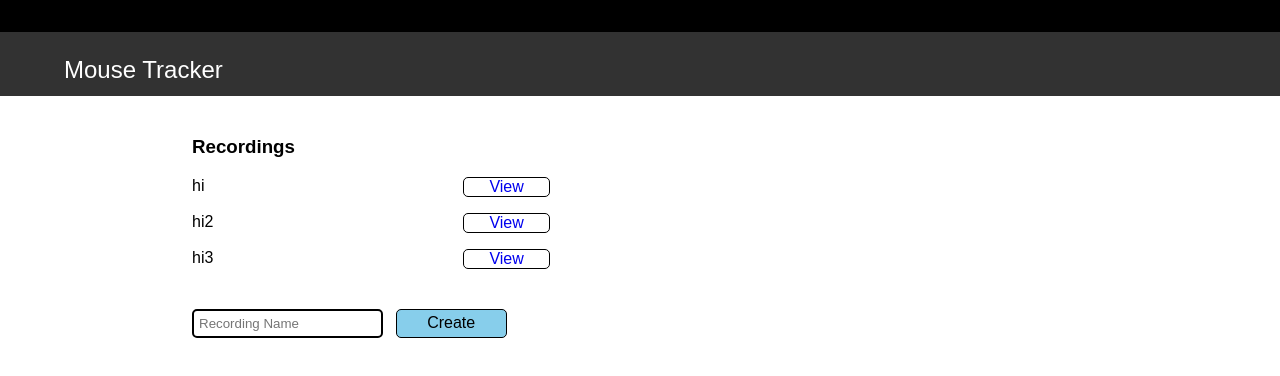
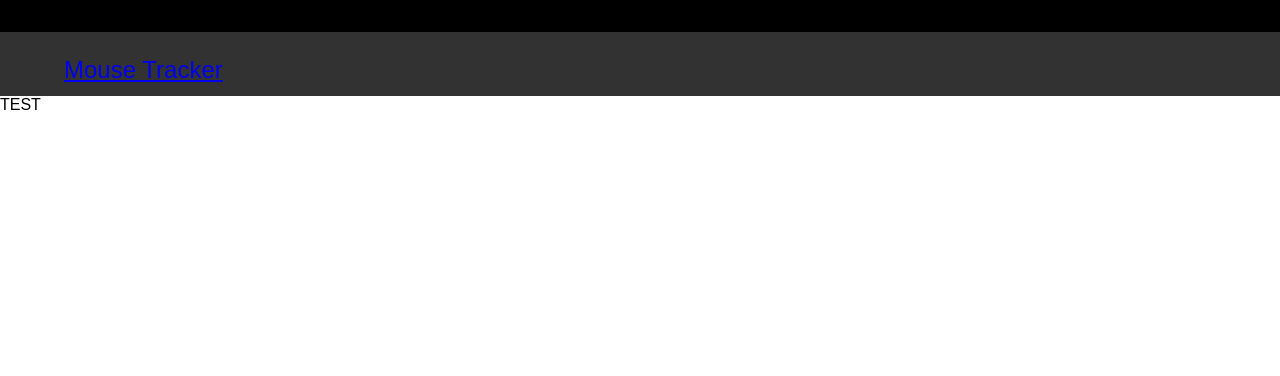
Before and after one commit to uprightlabs/frontend-test, a React (Create React App) app in the folder client/mouse-recorder/: page /recordings/1 in a window 1280 px wide. Shown: the top 376 px of the page. Built offline with nearby package versions, Linux system fonts and the light colour scheme.

Commit message:
Added recording routes

```diff
--- a/client/mouse-recorder/src/App.css
+++ b/client/mouse-recorder/src/App.css
@@ -30,7 +30,7 @@
   /* background: blue; */
 }
 
-button:hover {
+.viewRecording:hover {
   background: green;
 }
 
--- a/client/mouse-recorder/src/App.js
+++ b/client/mouse-recorder/src/App.js
@@ -1,45 +1,23 @@
 import React, { Component } from 'react';
 import './App.css';
 import { Link } from 'react-router-dom';
+import { Route } from 'react-router-dom';
+import Home from './components/homePage/Home';
+import Recording from './components/recordingPage/Recording';
 
 class App extends Component {
-  constructor(){
-    super();
-    this.state = {
-      recordings: ["hi", "hi2", "hi3"],
-      recordingName: "",
-    }
-  }
-
-  submitRecording = () => {
-    this.setState({ recordingName: "" })
-
-    // Add functionality to send to Database
-
-  }
-
   render() {
     return (
       <div className="App">
-        <div className="navigationBar">Mouse Tracker</div>
-
-        <div className="content">
-          <h3 className="header">Recordings</h3>
-          <div className="recordingContainer">{this.state.recordings.map(recording => <div className="individualRecord"><div>{recording}</div><Link className="viewRecording" to="/recordings/:id">View</Link></div>)}</div>
+      <div className="navigationBar">
+          <Link to="/">Mouse Tracker</Link>
+          <Route path="/" />
         </div>
 
-        <div className="inputBar">
-          <input
-          className="input"
-          type="text"
-          placeholder="Recording Name"
-          name="recordingName"
-          value={this.state.recordingName}
-          onChange={e => this.setState({ [e.target.name]: e.target.value})} >
-          </input>
-          <div className="create" onClick={() => this.submitRecording()}>Create</div>
 
-        </div>
+        <Route exact path="/" component={Home} />
+        <Route path="/recordings/:id" component={Recording} />
+
       </div>
     );
   }
--- /dev/null
+++ b/client/mouse-recorder/src/components/homePage/Home.js
@@ -0,0 +1,55 @@
+import React, { Component } from "react";
+import { Link } from "react-router-dom";
+import { Route } from "react-router-dom";
+
+class Home extends Component {
+  constructor() {
+    super();
+    this.state = {
+      recordings: ["hi", "hi2", "hi3"],
+      recordingName: ""
+    };
+  }
+
+  submitRecording = () => {
+    this.setState({ recordingName: "" });
+
+    // Add functionality to send to Database
+  };
+
+  render() {
+    return (
+      <div>
+        <div className="content">
+          <h3 className="header">Recordings</h3>
+          <div className="recordingContainer">
+            {this.state.recordings.map(recording => (
+              <div className="individualRecord">
+                <div>{recording}</div>
+                <Link className="viewRecording" to="/recordings/:id">
+                  View
+                </Link>
+              </div>
+            ))}
+          </div>
+        </div>
+
+        <div className="inputBar">
+          <input
+            className="input"
+            type="text"
+            placeholder="Recording Name"
+            name="recordingName"
+            value={this.state.recordingName}
+            onChange={e => this.setState({ [e.target.name]: e.target.value })}
+          />
+          <div className="create" onClick={() => this.submitRecording()}>
+            Create
+          </div>
+        </div>
+      </div>
+    );
+  }
+}
+
+export default Home;
--- a/client/mouse-recorder/src/components/recordingPage/Recording.js
+++ b/client/mouse-recorder/src/components/recordingPage/Recording.js
@@ -0,0 +1,15 @@
+import React, { Component } from "react";
+import { Link } from "react-router-dom";
+import { Route } from "react-router-dom";
+
+class Recording extends Component {
+  render() {
+    return (
+    <div>
+        <div>TEST</div>
+    </div>
+    );
+  }
+}
+
+export default Recording;
```
Also changed, not shown: client/mouse-recorder/src/components/homePage/home-styles.js (added).
